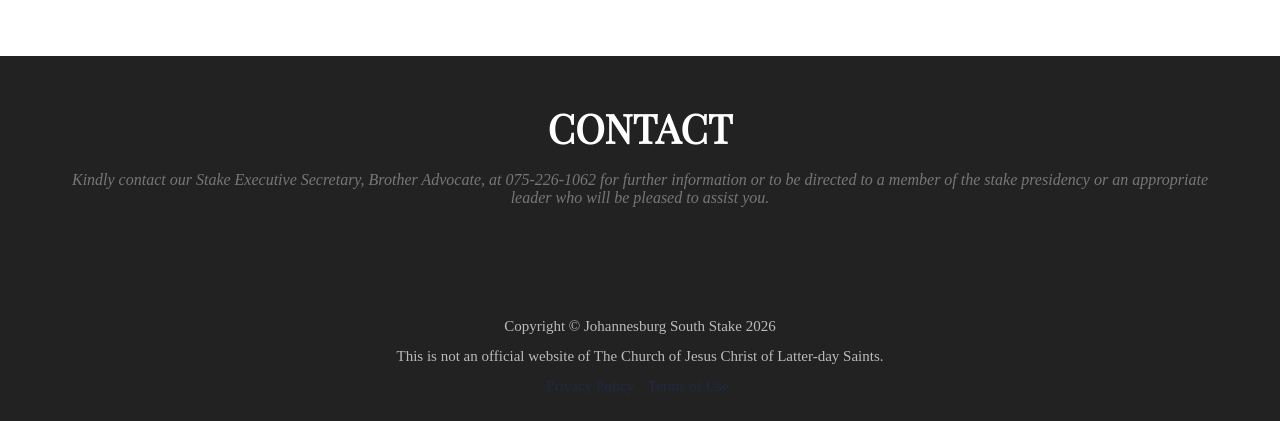
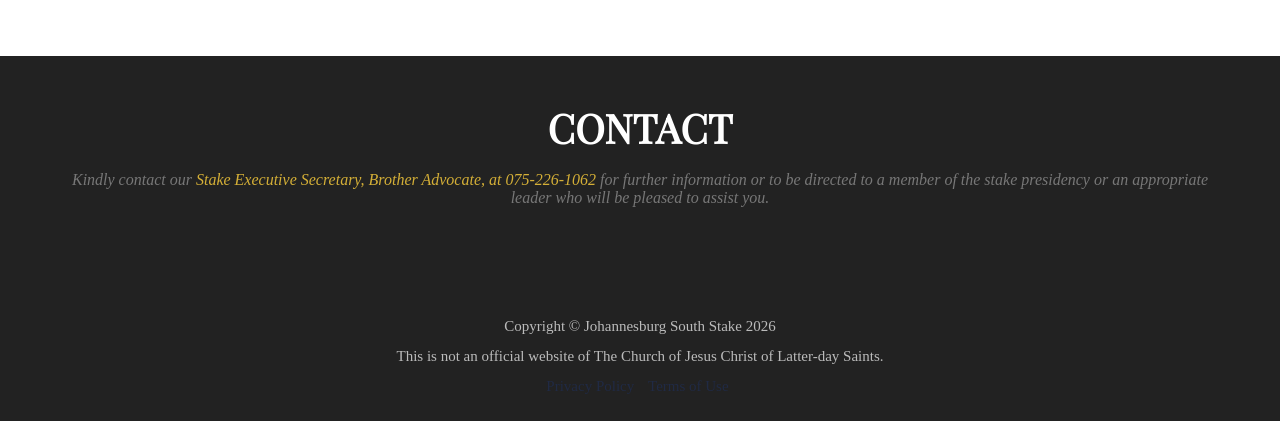
Before and after one commit to jhbsouthstake/jhbsouthstake.github.io, a Jekyll site: the page built from index.html, in a window 1280 px wide and 900 px high, scrolled down 6005 px, cut to the strip 479-900 px from the top of the window. Built offline with Jekyll 4.4.1, drawn with Linux system fonts in a browser that asks for light colours; some web fonts are replaced.

Commit message:
add highlights to contact details

```diff
--- a/_includes/contact.html
+++ b/_includes/contact.html
@@ -4,7 +4,7 @@
             <div class="row">
                 <div class="col-lg-12 text-center">
                     <h2 class="section-heading">Contact</h2>
-                    <h3 class="section-subheading text-muted">Kindly contact our Stake Executive Secretary, Brother Advocate, at 075-226-1062 for further information or to be directed to a member of the stake presidency or an appropriate leader who will be pleased to assist you.</h3>
+                    <h3 class="section-subheading text-muted">Kindly contact our <span style="color:#{{ site.data.template.color.secondary }};">Stake Executive Secretary, Brother Advocate, at 075-226-1062</span> for further information or to be directed to a member of the stake presidency or an appropriate leader who will be pleased to assist you.</h3>
                 </div>
             </div>
             <!-- <div class="row">
--- a/_includes/initiatives.html
+++ b/_includes/initiatives.html
@@ -23,7 +23,7 @@
 
 <div id="self-reliance" class="initiative-section">
   <div id="card-heading" class="text-center"><h2>Self Reliance</h2></div>
-  <div id="card-text"><p class="text-muted">All Leaders exercise their keys in implementing these tools as they help members help themselves toward self-reliance. Contact Brother Siyabulela Manyakanyaka on 061-741-7612 for more information.</p></div>
+  <div id="card-text"><p class="text-muted">All Leaders exercise their keys in implementing these tools as they help members help themselves toward self-reliance. Contact <span style="color:#{{ site.data.template.color.secondary }};">Brother Siyabulela Manyakanyaka on 061-741-7612</span> for more information.</p></div>
   <div id="card-image"><img src="{{ '/img/initiatives/selfreliance.jpg' | relative_url }}"  ></div>
 </div>
 
```
